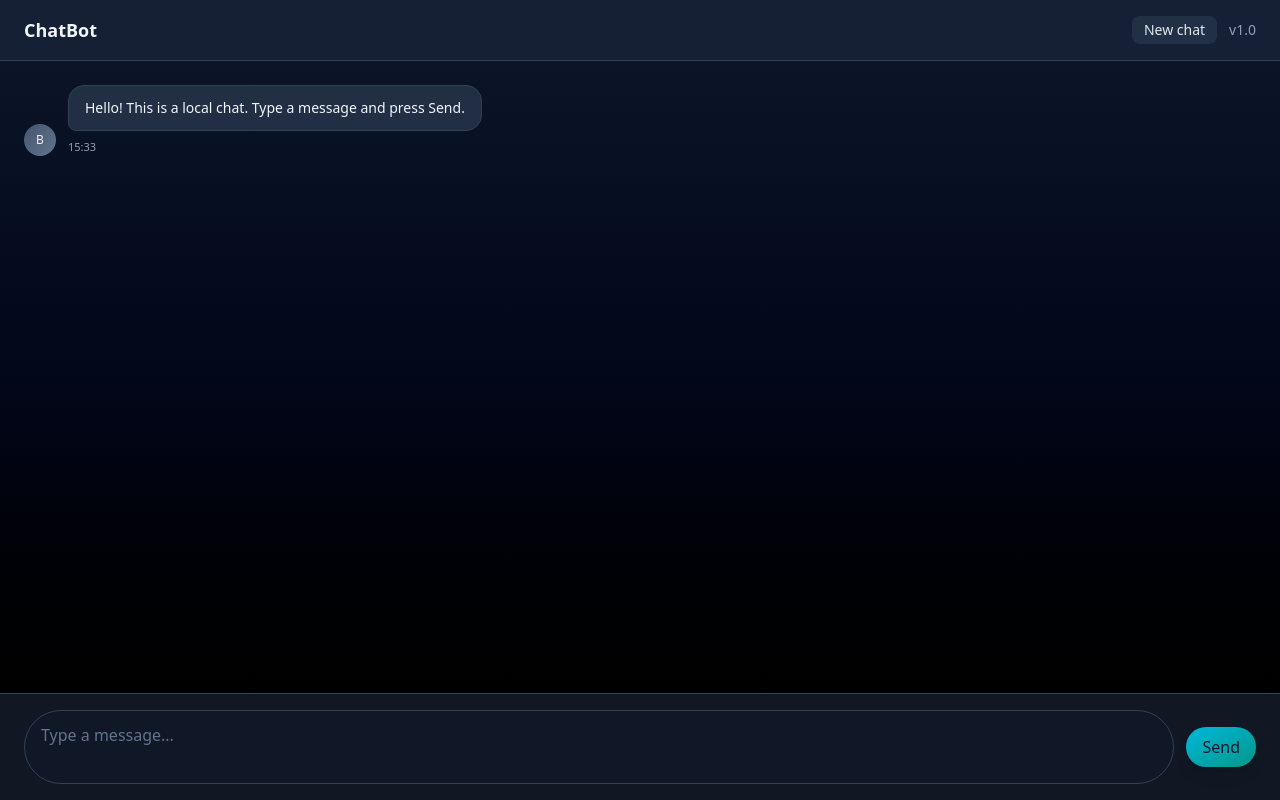
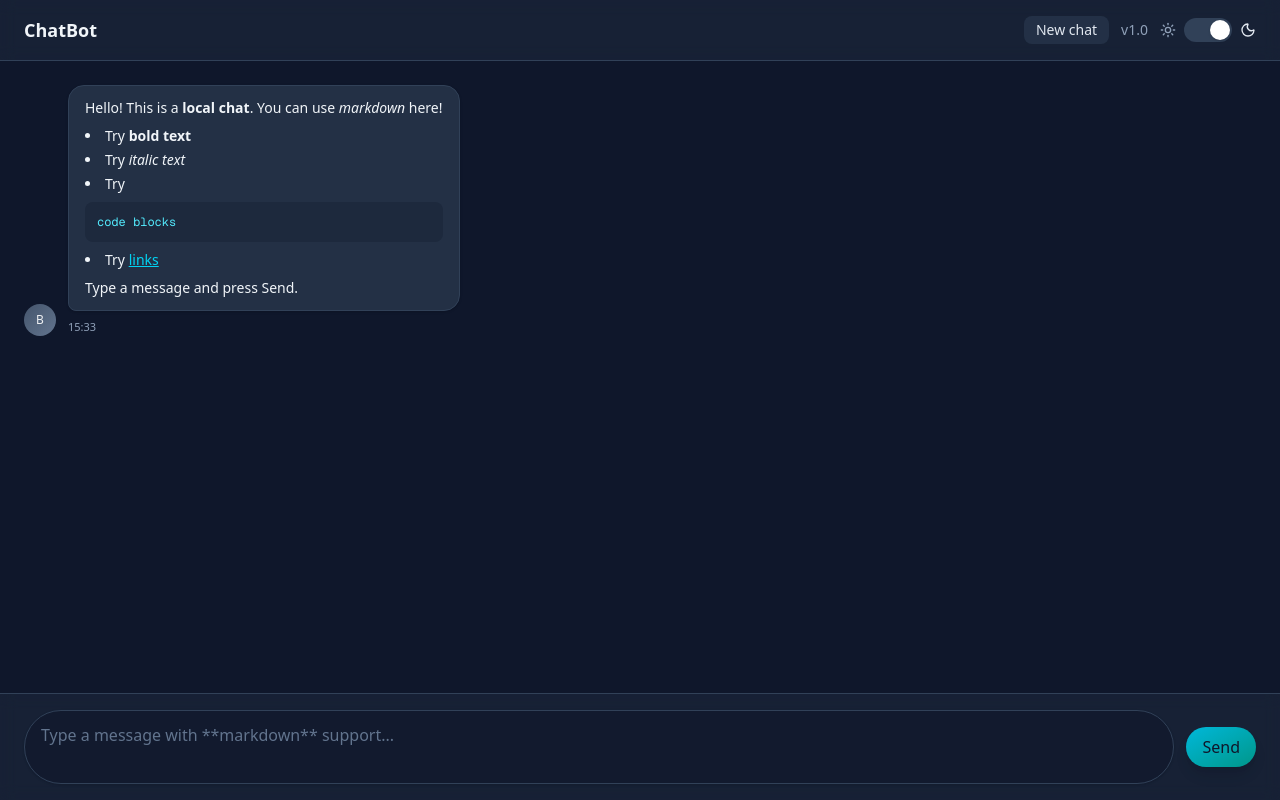
Before and after one commit to jjinendra3/idpm, a Next.js app in the folder Frontend/: page /chat in a window 1280 px wide. Built offline with nearby package versions, Linux system fonts and the light colour scheme.

Commit message:
Animated the chatpage (#18)
* Add animation in chatpage

* Remove multiple background colors and switch to dark and light mode,use Lucid inplace of react-icons

* Remove unused useState var

* Fix: Re-rendering of switch while chatting

* Add Readme markdown reader for chat

* Remove comments

```diff
--- a/Frontend/src/app/chat/page.tsx
+++ b/Frontend/src/app/chat/page.tsx
@@ -1,117 +1,372 @@
 "use client";
+
 import { cn } from "@/lib/utils";
-import dayjs from 'dayjs';
-import React, { useState, useRef, useEffect, FormEvent } from "react";
-import type { JSX } from 'react';
+import dayjs from "dayjs";
+import React, { useState, useRef, useEffect, FormEvent, useCallback } from "react";
+import { motion, AnimatePresence } from "framer-motion";
+import { Moon, Sun } from "lucide-react";
+import ReactMarkdown from "react-markdown";
 
 type Message = {
   id: string;
   sender: "you" | "bot";
   text: string;
   time: string;
+  isLoading?: boolean;
 };
+
+interface MarkdownComponentProps {
+  children?: React.ReactNode;
+}
+
+interface CodeComponentProps extends MarkdownComponentProps {
+  inline?: boolean;
+  className?: string;
+}
+
+interface LinkComponentProps extends MarkdownComponentProps {
+  href?: string;
+}
 
 function nowTime() {
   return dayjs().format("HH:mm");
 }
 
-export default function ChatApp(): JSX.Element {
+export default function ChatApp() {
   const [messages, setMessages] = useState<Message[]>([
-    { id: "m1", sender: "bot", text: "Hello! This is a local chat. Type a message and press Send.", time: nowTime() },
+    {
+      id: "m1",
+      sender: "bot",
+      text: "Hello! This is a **local chat**. You can use *markdown* here!\n\n- Try **bold text**\n- Try *italic text*\n- Try `code blocks`\n- Try [links](https://example.com)\n\nType a message and press Send.",
+      time: nowTime(),
+    },
   ]);
   const [input, setInput] = useState("");
   const [sending, setSending] = useState(false);
+  const [isDark, setIsDark] = useState(true);
+
   const listRef = useRef<HTMLDivElement | null>(null);
+  const bottomRef = useRef<HTMLDivElement | null>(null);
+  const [shouldAutoScroll, setShouldAutoScroll] = useState(true);
+
+  const checkIfAtBottom = useCallback(() => {
+    if (!listRef.current) return false;
+    const { scrollTop, scrollHeight, clientHeight } = listRef.current;
+    return scrollHeight - scrollTop - clientHeight < 50;
+  }, []);
+
+  const handleScroll = useCallback(() => {
+    setShouldAutoScroll(checkIfAtBottom());
+  }, [checkIfAtBottom]);
+
+  const scrollToBottom = useCallback(() => {
+    if (shouldAutoScroll && bottomRef.current) {
+      bottomRef.current.scrollIntoView({ behavior: "smooth" });
+    }
+  }, [shouldAutoScroll]);
 
   useEffect(() => {
-    if (listRef.current) {
-      listRef.current.scrollTop = listRef.current.scrollHeight;
-    }
-  }, [messages]);
+    const timer = setTimeout(() => {
+      scrollToBottom();
+    }, 100);
 
-  const sendMessage = async (text: string) => {
+    return () => clearTimeout(timer);
+  }, [messages, scrollToBottom]);
+
+  const sendMessage = useCallback(async (text: string) => {
     if (!text.trim()) return;
     setSending(true);
 
-    const userMsg: Message = { id: String(Date.now()) + "-u", sender: "you", text: text.trim(), time: nowTime() };
+    const userMsg: Message = {
+      id: String(Date.now()) + "-u",
+      sender: "you",
+      text: text.trim(),
+      time: nowTime(),
+    };
+
     setMessages((m) => [...m, userMsg]);
     setInput("");
+    setShouldAutoScroll(true);
+
+    const loadingBotMsg: Message = {
+      id: String(Date.now()) + "-b-loading",
+      sender: "bot",
+      text: "",
+      time: nowTime(),
+      isLoading: true,
+    };
+
+    setMessages((m) => [...m, loadingBotMsg]);
 
     setTimeout(() => {
-      const botMsg: Message = { id: String(Date.now()) + "-b", sender: "bot", text: `Got your message: "${text.trim()}"`, time: nowTime() };
-      setMessages((m) => [...m, botMsg]);
+
+      const markdownResponse = `Got your message: "${text.trim()}"`;
+
+      setMessages((m) =>
+        m.map((msg) =>
+          msg.id === loadingBotMsg.id
+            ? {
+                ...msg,
+                text: markdownResponse,
+                isLoading: false,
+              }
+            : msg
+        )
+      );
       setSending(false);
-    }, 600);
-  };
+    }, 1100);
+  }, []);
 
-  const onSubmit = (e: FormEvent) => {
+  const onSubmit = useCallback((e: FormEvent) => {
     e.preventDefault();
     sendMessage(input);
+  }, [input, sendMessage]);
+
+  const handleNewChat = useCallback(() => {
+    setMessages([
+      {
+        id: "m1",
+        sender: "bot",
+        text: "Hello! This is a **local chat**. You can use *markdown* here!\n\n- Try **bold text**\n- Try *italic text*\n- Try `code blocks`\n- Try [links](https://example.com)\n\nType a message and press Send.",
+        time: nowTime(),
+      },
+    ]);
+    setInput("");
+    setSending(false);
+    setShouldAutoScroll(true);
+  }, []);
+
+  const toggleTheme = useCallback(() => {
+    setIsDark(prev => !prev);
+  }, []);
+
+  const handleInputChange = useCallback((e: React.ChangeEvent<HTMLTextAreaElement>) => {
+    setInput(e.target.value);
+  }, []);
+
+  const handleKeyDown = useCallback((e: React.KeyboardEvent<HTMLTextAreaElement>) => {
+    if (e.key === "Enter" && !e.shiftKey) {
+      e.preventDefault();
+      sendMessage(input);
+    }
+  }, [input, sendMessage]);
+
+  const LoaderDots = useCallback(() => (
+    <div className="flex space-x-1 p-2">
+      {[0, 1, 2].map((i) => (
+        <motion.span
+          key={i}
+          className={cn(
+            "block w-2 h-2 rounded-full",
+            isDark ? "bg-slate-300" : "bg-slate-600"
+          )}
+          initial={{ opacity: 0.2, y: 0 }}
+          animate={{ opacity: [0.2, 1, 0.2], y: [0, -3, 0] }}
+          transition={{
+            repeat: Infinity,
+            duration: 1,
+            delay: i * 0.2,
+          }}
+        />
+      ))}
+    </div>
+  ), [isDark]);
+
+  const ThemeToggle = useCallback(() => (
+    <div className="flex items-center gap-2">
+      <Sun className={cn("h-4 w-4", isDark ? "text-slate-400" : "text-amber-500")} />
+      <motion.div
+        className={cn(
+          "relative w-12 h-6 rounded-full cursor-pointer transition-colors duration-300",
+          isDark ? "bg-slate-700" : "bg-slate-300"
+        )}
+        onClick={toggleTheme}
+        whileTap={{ scale: 0.95 }}
+      >
+        <motion.div
+          className="absolute top-0.5 left-0.5 w-5 h-5 bg-white rounded-full shadow-sm"
+          animate={{
+            x: isDark ? 24 : 0,
+          }}
+          transition={{
+            type: "spring",
+            stiffness: 500,
+            damping: 30,
+          }}
+        />
+      </motion.div>
+      <Moon className={cn("h-4 w-4", isDark ? "text-slate-200" : "text-slate-400")} />
+    </div>
+  ), [isDark, toggleTheme]);
+
+  const markdownComponents = {
+    h1: ({ children }: MarkdownComponentProps) => (
+      <h1 className="text-lg font-bold mb-2 mt-1">{children}</h1>
+    ),
+    h2: ({ children }: MarkdownComponentProps) => (
+      <h2 className="text-base font-semibold mb-1 mt-1">{children}</h2>
+    ),
+    h3: ({ children }: MarkdownComponentProps) => (
+      <h3 className="text-sm font-medium mb-1">{children}</h3>
+    ),
+    p: ({ children }: MarkdownComponentProps) => (
+      <p className="mb-2 last:mb-0">{children}</p>
+    ),
+    strong: ({ children }: MarkdownComponentProps) => (
+      <strong className="font-semibold">{children}</strong>
+    ),
+    em: ({ children }: MarkdownComponentProps) => (
+      <em className="italic">{children}</em>
+    ),
+    code: ({ children, inline, className }: CodeComponentProps) => (
+      <code className={cn(
+        inline ? "px-1 py-0.5 rounded text-xs font-mono" : "block p-3 rounded-md text-xs font-mono overflow-x-auto my-2",
+        isDark ? "bg-slate-800 text-cyan-300" : "bg-slate-200 text-blue-600",
+        className
+      )}>
+        {children}
+      </code>
+    ),
+    pre: ({ children }: MarkdownComponentProps) => (
+      <pre className={cn(
+        "p-3 rounded-md text-xs font-mono overflow-x-auto my-2",
+        isDark ? "bg-slate-800 text-slate-200" : "bg-slate-200 text-slate-800"
+      )}>
+        {children}
+      </pre>
+    ),
+    blockquote: ({ children }: MarkdownComponentProps) => (
+      <blockquote className={cn(
+        "border-l-4 pl-3 my-2 italic",
+        isDark ? "border-cyan-400 text-slate-300" : "border-blue-400 text-slate-600"
+      )}>
+        {children}
+      </blockquote>
+    ),
+    ul: ({ children }: MarkdownComponentProps) => (
+      <ul className="list-disc list-inside mb-2 space-y-1">{children}</ul>
+    ),
+    ol: ({ children }: MarkdownComponentProps) => (
+      <ol className="list-decimal list-inside mb-2 space-y-1">{children}</ol>
+    ),
+    li: ({ children }: MarkdownComponentProps) => (
+      <li className="text-sm">{children}</li>
+    ),
+    a: ({ href, children }: LinkComponentProps) => (
+      <a
+        href={href}
+        target="_blank"
+        rel="noopener noreferrer"
+        className={cn(
+          "underline hover:no-underline transition-colors",
+          isDark ? "text-cyan-400 hover:text-cyan-300" : "text-blue-600 hover:text-blue-700"
+        )}
+      >
+        {children}
+      </a>
+    ),
   };
 
   return (
-    <div className="min-h-screen w-full flex flex-col bg-gradient-to-b from-slate-900 via-slate-950 to-black">
+    <div className={cn("min-h-screen w-full flex flex-col", isDark ? "bg-slate-900" : "bg-slate-50")}>
 
-      <header className="flex items-center justify-between gap-4 px-6 py-4 border-b border-slate-700 bg-slate-800/60 backdrop-blur-sm">
+      <header className={cn(
+        "relative flex items-center justify-between gap-4 px-6 py-4 border-b backdrop-blur-sm",
+        isDark ? "border-slate-700 bg-slate-800/60" : "border-slate-200 bg-slate-100/80"
+      )}>
         <div>
-          <div className="text-slate-100 font-semibold text-lg">ChatBot</div>
+          <div className={cn("font-semibold text-lg", isDark ? "text-slate-100" : "text-slate-900")}>
+            ChatBot
+          </div>
         </div>
         <div className="flex items-center gap-3">
           <button
-            className="hidden sm:inline-flex items-center gap-2 px-3 py-1 rounded-md bg-slate-700/50 text-slate-200 text-sm hover:bg-slate-700"
+            className={cn(
+              "hidden sm:inline-flex items-center gap-2 px-3 py-1 rounded-md text-sm transition-colors",
+              isDark
+                ? "bg-slate-700/50 text-slate-200 hover:bg-slate-700"
+                : "bg-slate-200 text-slate-700 hover:bg-slate-300"
+            )}
             type="button"
-            onClick={() => {
-              setMessages([
-                { id: "m1", sender: "bot", text: "Hello! This is a local chat. Type a message and press Send.", time: nowTime() },
-              ]);
-              setInput("");
-              setSending(false);
-            }}
+            onClick={handleNewChat}
           >
             New chat
           </button>
-          <div className="text-slate-400 text-sm">v1.0</div>
+          <div className={cn("text-sm", isDark ? "text-slate-400" : "text-slate-600")}>v1.0</div>
+          <ThemeToggle />
         </div>
       </header>
 
-
       <div
         ref={listRef}
-        className="flex-1 overflow-y-auto p-6 space-y-4 scrollbar-thin scrollbar-thumb-slate-700 scrollbar-track-slate-900"
+        onScroll={handleScroll}
+        className="flex-1 overflow-y-auto p-6 space-y-4 scrollbar-thin scrollbar-thumb-slate-300 dark:scrollbar-thumb-slate-700"
       >
+        <AnimatePresence initial={false}>
           {messages.map((m) => (
-          <div
+            <motion.div
               key={m.id}
               className={cn(
                 "flex items-end gap-3",
                 m.sender === "you" ? "justify-end" : "justify-start"
               )}
+              initial={{ opacity: 0, y: 10, scale: 0.98 }}
+              animate={{ opacity: 1, y: 0, scale: 1 }}
+              exit={{ opacity: 0, y: 16, scale: 0.9 }}
+              transition={{ type: "spring", stiffness: 180, damping: 22 }}
+              layout
             >
               {m.sender === "bot" && (
-              <div className="flex-none">
-                <div className="h-8 w-8 rounded-full bg-gradient-to-br from-slate-600 to-slate-500 flex items-center justify-center text-xs text-white/90 font-medium">
+                <motion.div
+                  initial={{ scale: 0.8, opacity: 0 }}
+                  animate={{ scale: 1, opacity: 1 }}
+                  className="flex-none"
+                  whileHover={{ scale: 1.05 }}
+                >
+                  <div className={cn(
+                    "h-8 w-8 rounded-full flex items-center justify-center text-xs font-medium",
+                    isDark
+                      ? "bg-gradient-to-br from-slate-600 to-slate-500 text-white/90"
+                      : "bg-gradient-to-br from-blue-500 to-blue-600 text-white"
+                  )}>
                     B
                   </div>
-              </div>
+                </motion.div>
               )}
 
               <div className="max-w-[78%]">
-              <div
+                <motion.div
                   className={cn(
-                  "inline-block px-4 py-3 rounded-2xl leading-snug break-words",
+                    "inline-block px-4 py-3 rounded-2xl leading-snug break-words shadow-sm",
                     m.sender === "you"
-                    ? "bg-gradient-to-br from-cyan-500 to-teal-600 text-white rounded-br-md shadow-md"
-                    : "bg-slate-700/60 text-slate-100 border border-slate-700 rounded-bl-md"
+                      ? isDark
+                        ? "bg-gradient-to-br from-cyan-500 to-teal-600 text-white rounded-br-md"
+                        : "bg-gradient-to-br from-blue-500 to-blue-600 text-white rounded-br-md"
+                      : isDark
+                        ? "bg-slate-700/60 text-slate-100 border border-slate-700 rounded-bl-md"
+                        : "bg-slate-50 text-slate-800 border border-slate-200 rounded-bl-md"
                   )}
+                  layout
+                  whileHover={{ scale: 1.02 }}
                 >
-                <div className="whitespace-pre-wrap text-sm">{m.text}</div>
+                  {m.isLoading ? (
+                    <LoaderDots />
+                  ) : (
+                    <div className="text-sm prose prose-sm max-w-none">
+                      <ReactMarkdown
+                        components={markdownComponents}
+                      >
+                        {m.text}
+                      </ReactMarkdown>
                     </div>
+                  )}
+                </motion.div>
                 <div
                   className={cn(
                     "mt-2 text-[11px] select-none",
                     m.sender === "you"
-                    ? "text-slate-300 text-right"
-                    : "text-slate-400 text-left"
+                      ? isDark ? "text-slate-300 text-right" : "text-slate-600 text-right"
+                      : isDark ? "text-slate-400 text-left" : "text-slate-600 text-left"
                   )}
                 >
                   {m.time}
@@ -119,37 +374,58 @@ export default function ChatApp(): JSX.Element {
               </div>
 
               {m.sender === "you" && (
-              <div className="flex-none">
-                <div className="h-8 w-8 rounded-full bg-gradient-to-br from-cyan-400 to-cyan-600 flex items-center justify-center text-xs text-slate-900/95 font-semibold">
+                <motion.div
+                  initial={{ scale: 0.85, opacity: 0 }}
+                  animate={{ scale: 1, opacity: 1 }}
+                  className="flex-none"
+                  whileHover={{ scale: 1.04 }}
+                >
+                  <div className={cn(
+                    "h-8 w-8 rounded-full flex items-center justify-center text-xs font-semibold",
+                    isDark
+                      ? "bg-gradient-to-br from-cyan-400 to-cyan-600 text-slate-900/95"
+                      : "bg-gradient-to-br from-blue-400 to-blue-500 text-white"
+                  )}>
                     Y
                   </div>
-              </div>
+                </motion.div>
               )}
-          </div>
+            </motion.div>
           ))}
+        </AnimatePresence>
+        <div ref={bottomRef} className="h-1" />
       </div>
 
       <form
         onSubmit={onSubmit}
-        className="px-6 py-4 border-t border-slate-700 bg-slate-800/60 backdrop-blur-sm"
+        className={cn(
+          "px-6 py-4 border-t backdrop-blur-sm",
+          isDark ? "border-slate-700 bg-slate-800/60" : "border-slate-200 bg-slate-100/80"
+        )}
       >
         <div className="flex gap-3 items-center">
           <textarea
             value={input}
-            onChange={(e) => setInput(e.target.value)}
-            placeholder="Type a message..."
-            className="flex-1 min-h-[44px] max-h-32 resize-none rounded-full px-4 py-3 bg-slate-900/60 border border-slate-700 text-slate-100 placeholder:text-slate-500 focus:outline-none focus:ring-2 focus:ring-cyan-500 focus:border-transparent transition-shadow"
-            onKeyDown={(e) => {
-              if (e.key === "Enter" && !e.shiftKey) {
-                e.preventDefault();
-                sendMessage(input);
-              }
-            }}
+            onChange={handleInputChange}
+            placeholder="Type a message with **markdown** support..."
+            className={cn(
+              "flex-1 min-h-[44px] max-h-32 resize-none rounded-full px-4 py-3 border focus:outline-none focus:ring-2 focus:ring-blue-500 focus:border-transparent transition-all shadow-sm",
+              isDark
+                ? "bg-slate-900/60 border-slate-700 text-slate-100 placeholder:text-slate-500"
+                : "bg-white border-slate-300 text-slate-800 placeholder:text-slate-500"
+            )}
+            onKeyDown={handleKeyDown}
           />
-          <button
+          <motion.button
             type="submit"
             disabled={sending}
-            className="inline-flex items-center gap-2 px-4 py-2 rounded-full bg-gradient-to-br from-cyan-500 to-teal-600 text-slate-900 font-medium shadow-lg disabled:opacity-60 disabled:cursor-not-allowed"
+            whileTap={{ scale: 0.97 }}
+            className={cn(
+              "inline-flex items-center gap-2 px-4 py-2 rounded-full font-medium shadow-lg disabled:opacity-60 disabled:cursor-not-allowed transition-all",
+              isDark
+                ? "bg-gradient-to-br from-cyan-500 to-teal-600 text-slate-900"
+                : "bg-gradient-to-br from-blue-500 to-blue-600 text-white hover:from-blue-600 hover:to-blue-700"
+            )}
           >
             {sending ? (
               <>
@@ -162,13 +438,13 @@ export default function ChatApp(): JSX.Element {
                     cx="12"
                     cy="12"
                     r="10"
-                    stroke="white"
-                    strokeOpacity="0.15"
+                    stroke="currentColor"
+                    strokeOpacity="0.25"
                     strokeWidth="4"
                   />
                   <path
                     d="M22 12a10 10 0 00-10-10"
-                    stroke="white"
+                    stroke="currentColor"
                     strokeWidth="4"
                     strokeLinecap="round"
                   />
@@ -178,7 +454,7 @@ export default function ChatApp(): JSX.Element {
             ) : (
               "Send"
             )}
-          </button>
+          </motion.button>
         </div>
       </form>
     </div>
```
Also changed, not shown: Frontend/package.json (+7 -1 lines), 1 other file (tests, documents, lock files or other folders). Lines whose indentation alone changed are shown as unchanged.
